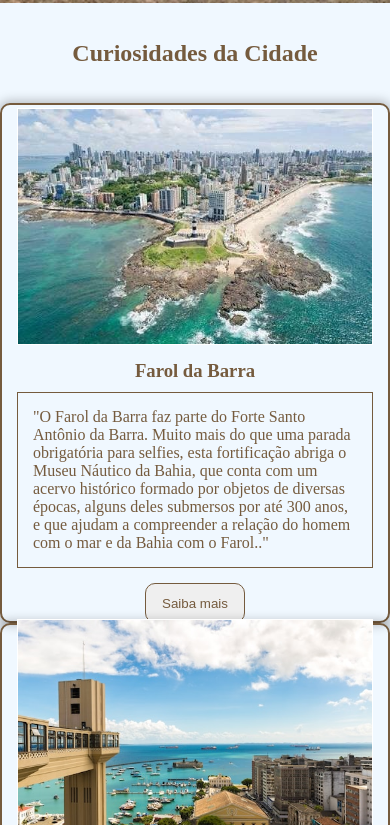
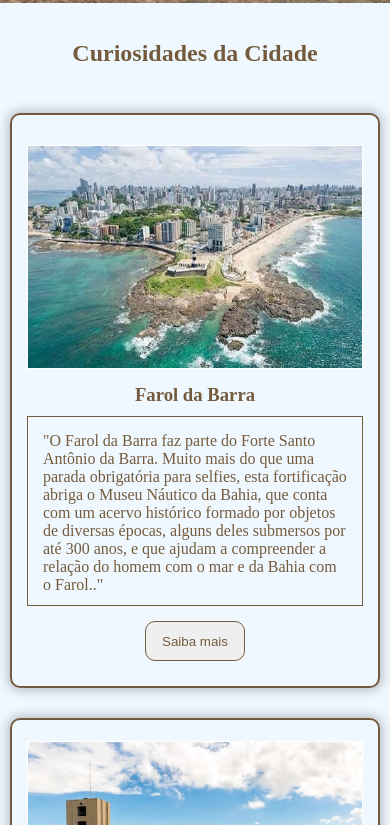
Before and after one commit to soareslil/ctd-1bi-frontend1-a13-checkpoint1, a plain HTML site: page index.html in a window 390 px wide. Shown: the part 599-1424 px from the top of the page. Drawn offline with Linux system fonts and the light colour scheme.

Commit message:
fix cards mobile

```diff
--- a/css/style.css
+++ b/css/style.css
@@ -88,11 +88,11 @@ align-self: center;
     justify-content: center;
     align-items: center;
     padding: 15px;
-    /* margin:10px; */
-    /* margin-bottom: 20px; */
+     margin:10px;
+     margin-bottom: 20px;
     box-shadow: 0px 0px 11px 2px rgb(0 0 0 / 25%);
     border-radius: 10px;
-    height: 520px;
+    height: 575px;
 }
 
 .img-cards{
```
